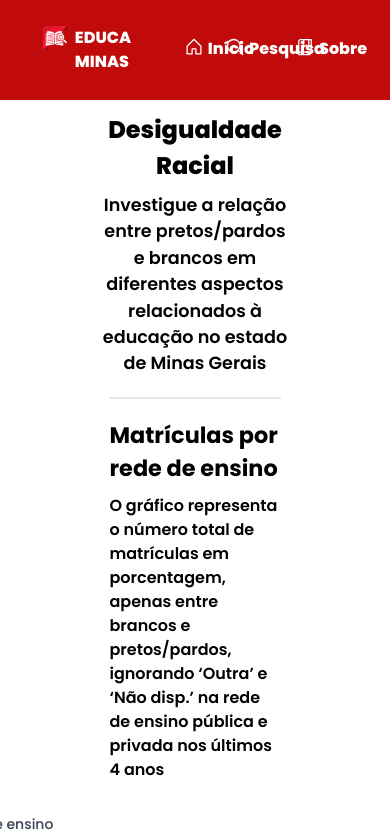
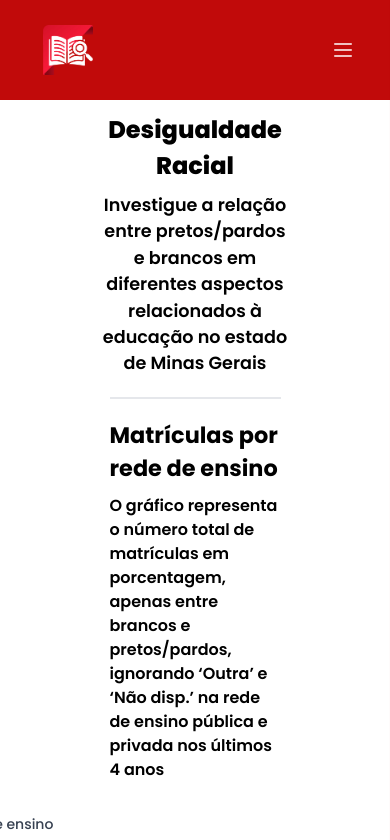
Before and after one commit to unb-mds/2024-1-EducaMinas-frontend, a Next.js app: page /search in a window 390 px wide. Shown: the top 840 px of the page. Built offline with nearby package versions, Linux system fonts and the light colour scheme.

Commit message:
feat(#73):includes sandwich menu and Header responsiveness

```diff
--- a/src/components/Header.tsx
+++ b/src/components/Header.tsx
@@ -1,45 +1,60 @@
 'use client';
-import { BookBookmark, House, MagnifyingGlass } from '@phosphor-icons/react';
+import { BookBookmark, House, List, MagnifyingGlass, X } from '@phosphor-icons/react';
 import Image from 'next/image';
 import Link from 'next/link';
+import { useState } from 'react';
+
 export default function Header() {
+  const [navBar, setNavBar] = useState(false);
+
+  const handleNavLinkClick = () => {
+    setNavBar(false);
+  };
+
   return (
-    <header className="w-full h-[100px] bg-primary-red">
+    <header className="w-full h-[100px] bg-primary-red z-50 relative">
       <div className="w-full h-full px-[35px] mx-auto flex justify-between items-center">
-        <div className="flex w-[30%]">
+        <div className="flex items-center w-[30%]">
           <div className="mx-2">
             <Link href="/">
               <Image src={'/logo.png'} alt="logo" width={50} height={50} />
             </Link>
           </div>
-          <div className="text-primary-white font-extrabold">
-            <h1>EDUCA</h1>
-            <h1>MINAS</h1>
+          <div className="text-primary-white font-extrabold hidden md:block">
+            <h1 className="text-xl md:text-2xl">EDUCA</h1>
+            <h1 className="text-xl md:text-2xl">MINAS</h1>
           </div>
         </div>
-        <div className="w-[50%]">
-          <ul className="w-full flex justify-between text-primary-white font-extrabold">
-            <li className="w-[30%] flex justify-center">
-              <Link href="/">
-                {' '}
-                <button className=" flex justify-center border-b-2 border-transparent transition duration-500 hover:border-primary-white">
+        <div className="md:hidden flex items-center z-[60]">
+          <button onClick={() => setNavBar(!navBar)} className="text-primary-white">
+            {navBar ? <X size={24} /> : <List size={24} />}
+          </button>
+        </div>
+        <div
+          className={`fixed top-0 right-0 h-full w-1/3 bg-primary-red transition-transform transform duration-300
+            ${navBar ? 'translate-x-0' : 'translate-x-full'} md:static md:translate-x-0 md:w-[50%] md:flex md:justify-between md:items-center z-50`}
+        >
+          <div className="flex flex-col w-full h-full md:h-auto">
+            <ul className="w-full flex flex-col md:flex-row justify-center md:justify-between text-primary-white font-extrabold mt-16 md:mt-0">
+              <li className="w-full md:w-[30%] flex justify-left ml-2 text-lg ">
+                <Link href="/" onClick={handleNavLinkClick}>
+                  <button className="flex justify-center border-b-2 border-transparent transition duration-500 hover:border-primary-white py-2 md:py-0">
                     <House size={20} className="mr-1" />
                     Início
                   </button>
                 </Link>
               </li>
-            <li className="w-[30%] flex justify-center">
-              <Link href="/search">
-                <button className=" flex justify-center border-b-2 border-transparent transition duration-500 hover:border-primary-white">
+              <li className="w-full md:w-[30%] flex justify-left ml-2 text-lg">
+                <Link href="/search" onClick={handleNavLinkClick}>
+                  <button className="flex justify-center border-b-2 border-transparent transition duration-500 hover:border-primary-white py-2 md:py-0">
                     <MagnifyingGlass size={20} className="mr-1" />
                     Pesquisa
                   </button>
                 </Link>
               </li>
-            <li className="w-[30%] flex justify-center">
-              <Link href="/about">
-                {' '}
-                <button className=" flex justify-center border-b-2 border-transparent transition duration-500 hover:border-primary-white">
+              <li className="w-full md:w-[30%] flex justify-left ml-2 text-lg">
+                <Link href="/about" onClick={handleNavLinkClick}>
+                  <button className="flex justify-center border-b-2 border-transparent transition duration-500 hover:border-primary-white py-2 md:py-0">
                     <BookBookmark size={20} className="mr-1" />
                     Sobre
                   </button>
@@ -48,6 +63,10 @@ export default function Header() {
             </ul>
           </div>
         </div>
+      </div>
+      {navBar && (
+        <div className="fixed top-0 left-0 w-full h-full bg-black opacity-50 z-40" onClick={() => setNavBar(false)} />
+      )}
     </header>
   );
 }
```
Lines whose indentation alone changed are shown as unchanged.
